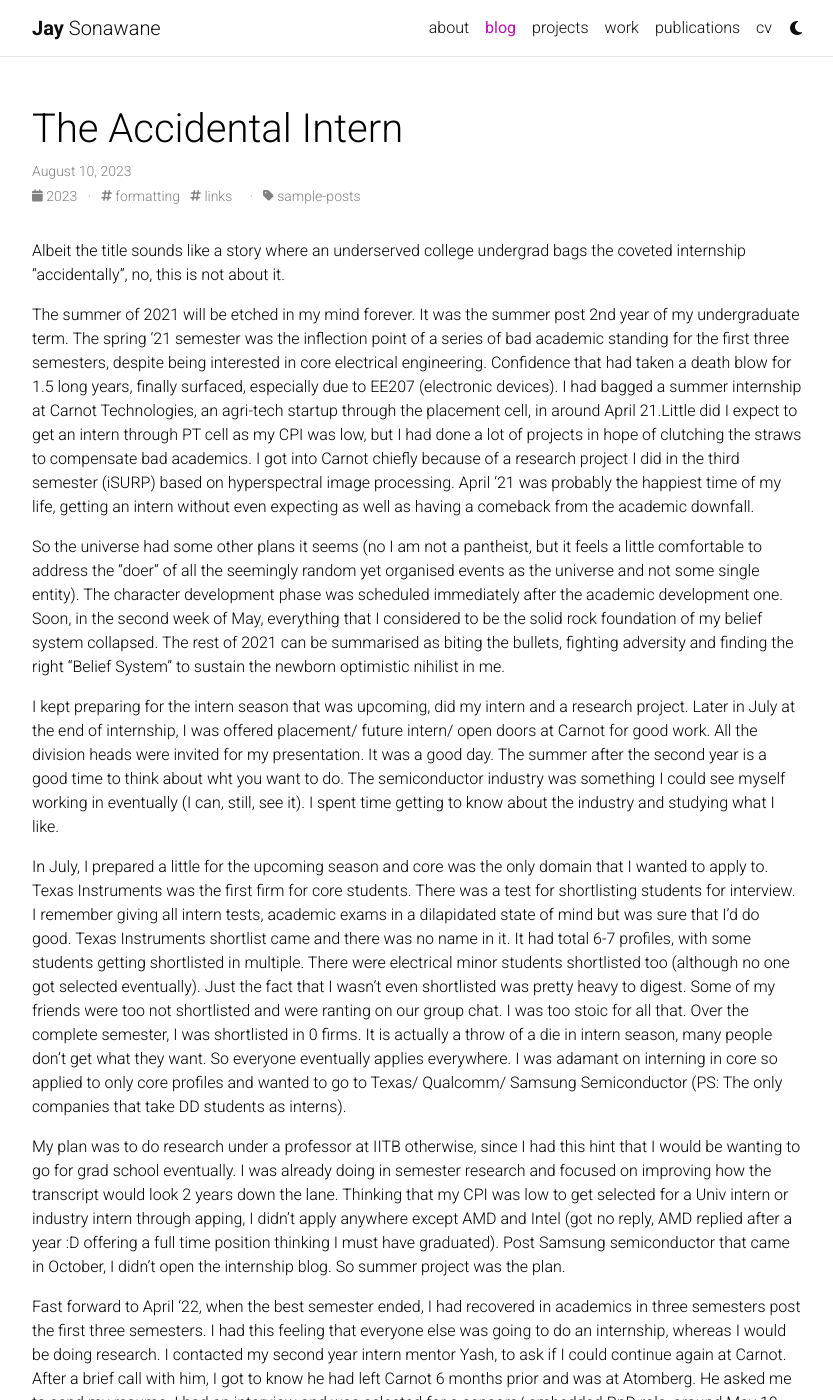
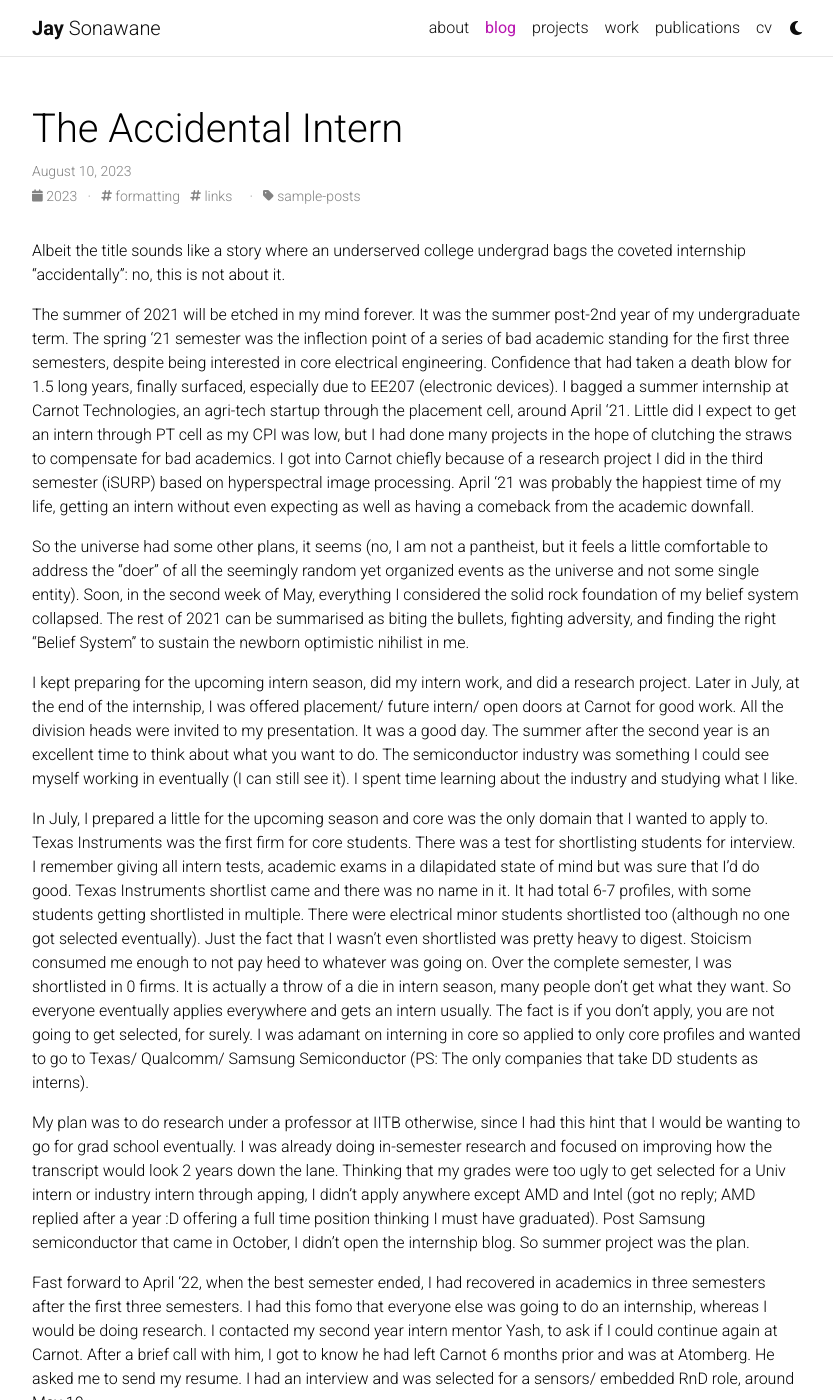
Before and after one commit to jay-sonawane/jay-sonawane.github.io, a Jekyll site: the page built from _posts/2023-08-11-the_accidental_intern.md, in a window 1280 px wide and 1400 px high. Shown: the whole window, without its empty margins (223-1056 px from the left). Built offline with Jekyll 4.4.1, drawn with Linux system fonts in a browser that asks for light colours; comment, search, counter and statistics services are not loaded; a style sheet for code colours, icons or effects is not loaded; some of the changed text lies outside the part shown.

Commit message:
Update 2023-08-11-the_accidental_intern.md

```diff
--- a/_posts/2023-08-11-the_accidental_intern.md
+++ b/_posts/2023-08-11-the_accidental_intern.md
@@ -9,22 +9,25 @@
 ---
 
 Albeit the title sounds like a story where an underserved college undergrad bags the coveted internship
-"accidentally", no, this is not about it.
+"accidentally": no, this is not about it.
 
-The summer of 2021 will be etched in my mind forever. It was the summer post 2nd year of my undergraduate term.
+The summer of 2021 will be etched in my mind forever. It was the summer post-2nd year of my undergraduate term.
 The spring '21 semester was the inflection point of a series of bad academic standing for the first three semesters,
 despite being interested in core electrical engineering. Confidence that had taken a death blow for 1.5 long years,
-finally surfaced, especially due to EE207 (electronic devices). I had bagged a summer internship at Carnot Technologies, an agri-tech startup through the placement cell, in around April 21.Little did I expect to get an intern through PT cell as my CPI was low, but I had done a lot of projects in hope of clutching the straws to compensate bad academics. I got into Carnot chiefly because of a research project I did in the third semester (iSURP) based on hyperspectral image processing. April '21 was probably the happiest time of my life, getting an intern without even expecting as well as having a comeback from the academic downfall.
+finally surfaced, especially due to EE207 (electronic devices). I bagged a summer internship at Carnot Technologies, an agri-tech startup through the placement cell, around April '21. Little did I expect to get an intern through PT cell as my CPI was low, but I had done many projects in the hope of clutching the straws to compensate for bad academics. I got into Carnot chiefly because of a research project I did in the third semester (iSURP) based on hyperspectral image processing. April '21 was probably the happiest time of my life, getting an intern without even expecting as well as having a comeback from the academic downfall.
 
-So the universe had some other plans it seems (no I am not a pantheist, but it feels a little comfortable to address the "doer" of all the seemingly random yet organised events as the universe and not some single entity). The character development phase was scheduled immediately after the academic development one. Soon, in the second week of May, everything that I considered to be the solid rock foundation of my belief system collapsed. The rest of 2021 can be summarised as biting the bullets, fighting adversity and finding the right "Belief System" to sustain the newborn optimistic nihilist in me.
+So the universe had some other plans, it seems (no, I am not a pantheist, but it feels a little comfortable to address the "doer" of all the seemingly random yet organized events as the universe and not some single entity). Soon, in the second week of May, everything I considered the solid rock foundation of my belief system collapsed. The rest of 2021 can be summarised as biting the bullets, fighting adversity, and finding the right "Belief System" to sustain the newborn optimistic nihilist in me.
 
-I kept preparing for the intern season that was upcoming, did my intern and a research project. Later in July at the end of internship, I was offered placement/ future intern/ open doors at Carnot for good work. All the division heads were invited for my presentation. It was a good day. The summer after the second year is a good time to think about wht you want to do. The semiconductor industry was something I could see myself working in eventually (I can, still, see it). I spent time getting to know about the industry and studying what I like.
+I kept preparing for the upcoming intern season, did my intern work, and did a research project. Later in July, at the end of the internship, I was offered placement/ future intern/ open doors at Carnot for good work. All the division heads were invited to my presentation. It was a good day. The summer after the second year is an excellent time to think about what you want to do. The semiconductor industry was something I could see myself working in eventually (I can still see it). I spent time learning about the industry and studying what I like.
 
-In July, I prepared a little for the upcoming season and core was the only domain that I wanted to apply to. Texas Instruments was the first firm for core students. There was a test for shortlisting students for interview. I remember giving all intern tests, academic exams in a dilapidated state of mind but was sure that I'd do good. Texas Instruments shortlist came and there was no name in it. It had total 6-7 profiles, with some students getting shortlisted in multiple. There were electrical minor students shortlisted too (although no one got selected eventually). Just the fact that I wasn't even shortlisted was pretty heavy to digest. Some of my friends were too not shortlisted and were ranting on our group chat. I was too stoic for all that. Over the complete semester, I was shortlisted in 0 firms. It is actually a throw of a die in intern season, many people don't get what they want. So everyone eventually applies everywhere. I was adamant on interning in core so applied to only core profiles and wanted to go to Texas/ Qualcomm/ Samsung Semiconductor (PS: The only companies that take DD students as interns).
+In July, I prepared a little for the upcoming season and core was the only domain that I wanted to apply to. Texas Instruments was the first firm for core students. There was a test for shortlisting students for interview. I remember giving all intern tests, academic exams in a dilapidated state of mind but was sure that I'd do good. Texas Instruments shortlist came and there was no name in it. It had total 6-7 profiles, with some students getting shortlisted in multiple. There were electrical minor students shortlisted too (although no one got selected eventually). Just the fact that I wasn't even shortlisted was pretty heavy to digest. Stoicism consumed me enough to not pay heed to whatever was going on. Over the complete semester, I was shortlisted in 0 firms. It is actually a throw of a die in intern season, many people don't get what they want. So everyone eventually applies everywhere and gets an intern usually. The fact is if you don't apply, you are not going to get selected, for surely. I was adamant on interning in core so applied to only core profiles and wanted to go to Texas/ Qualcomm/ Samsung Semiconductor (PS: The only companies that take DD students as interns).
 
-My plan was to do research under a professor at IITB otherwise, since I had this hint that I would be wanting to go for grad school eventually. I was already doing in semester research and focused on improving how the transcript would look 2 years down the lane. Thinking that my CPI was low to get selected for a Univ intern or industry intern through apping, I didn't apply anywhere except AMD and Intel (got no reply, AMD replied after a year :D offering a full time position thinking I must have graduated). Post Samsung semiconductor that came in October, I didn't open the internship blog. So summer project was the plan.
+My plan was to do research under a professor at IITB otherwise, since I had this hint that I would be wanting to go for grad school eventually. I was already doing in-semester research and focused on improving how the transcript would look 2 years down the lane. Thinking that my grades were too ugly to get selected for a Univ intern or industry intern through apping, I didn't apply anywhere except AMD and Intel (got no reply; AMD replied after a year :D offering a full time position thinking I must have graduated). Post Samsung semiconductor that came in October, I didn't open the internship blog. So summer project was the plan.
 
-Fast forward to April '22, when the best semester ended, I had recovered in academics in three semesters post the first three semesters.
-I had this feeling that everyone else was going to do an internship, whereas I would be doing research. I contacted my second year intern mentor Yash, to ask if I could continue again at Carnot. After a brief call with him, I got to know he had left Carnot 6 months prior and was at Atomberg. He asked me to send my resume. I had an interview and was selected for a sensors/ embedded RnD role, around May 10.
+Fast forward to April '22, when the best semester ended, I had recovered in academics in three semesters after the first three semesters.
+I had this fomo that everyone else was going to do an internship, whereas I would be doing research. I contacted my second year intern mentor Yash, to ask if I could continue again at Carnot. After a brief call with him, I got to know he had left Carnot 6 months prior and was at Atomberg. He asked me to send my resume. I had an interview and was selected for a sensors/ embedded RnD role, around May 10.
 
-So, a second year iSURP project led to a second year intern, and second year intern led to the third year intern. No shortlist in third year intern rendered me to give importance to the thought of going to a grad school. In the end, I ended up doing a core intern as well as research with professor, which was the exact thing I wanted to do a year back then.
+So, a second year iSURP project led to a second year intern, and second year intern led to a third-year intern (ended up working with Yash again, eventually!). No shortlist in third-year intern rendered me to give importance to the thought of going to a grad school. In the end, I ended up doing a core intern as well as research with professor, which was the exact thing I wanted to do a year back then.
+
+My colleagues at Atomberg were the best one could wish for. We used to make fun of someone being the favored intern and someone neglected.
+Towards the end of the internship, everyone's mentor discussed about PPO with their mentees informally, except me. We joked that I was "The Accidental Intern", hence I am not granted a privilege as others (the real reason was that the HR said no PPO for DD).
```
